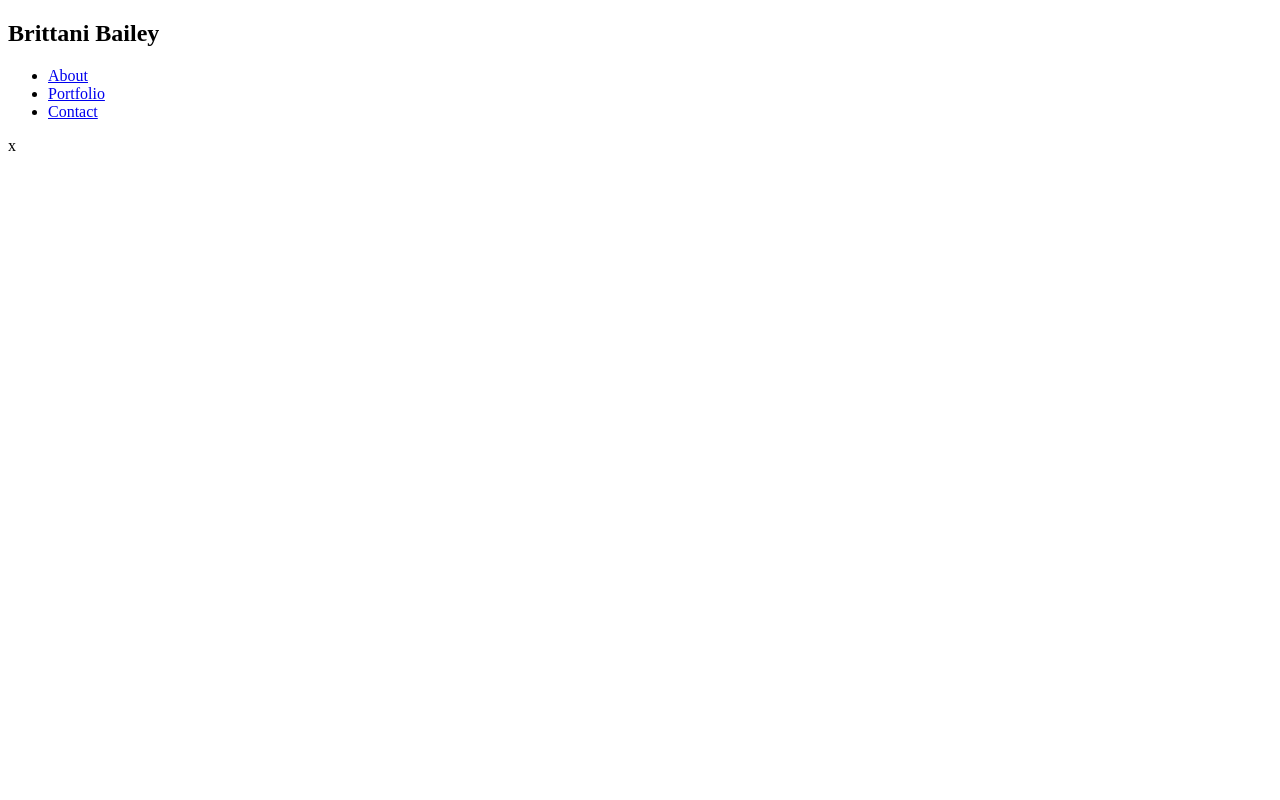
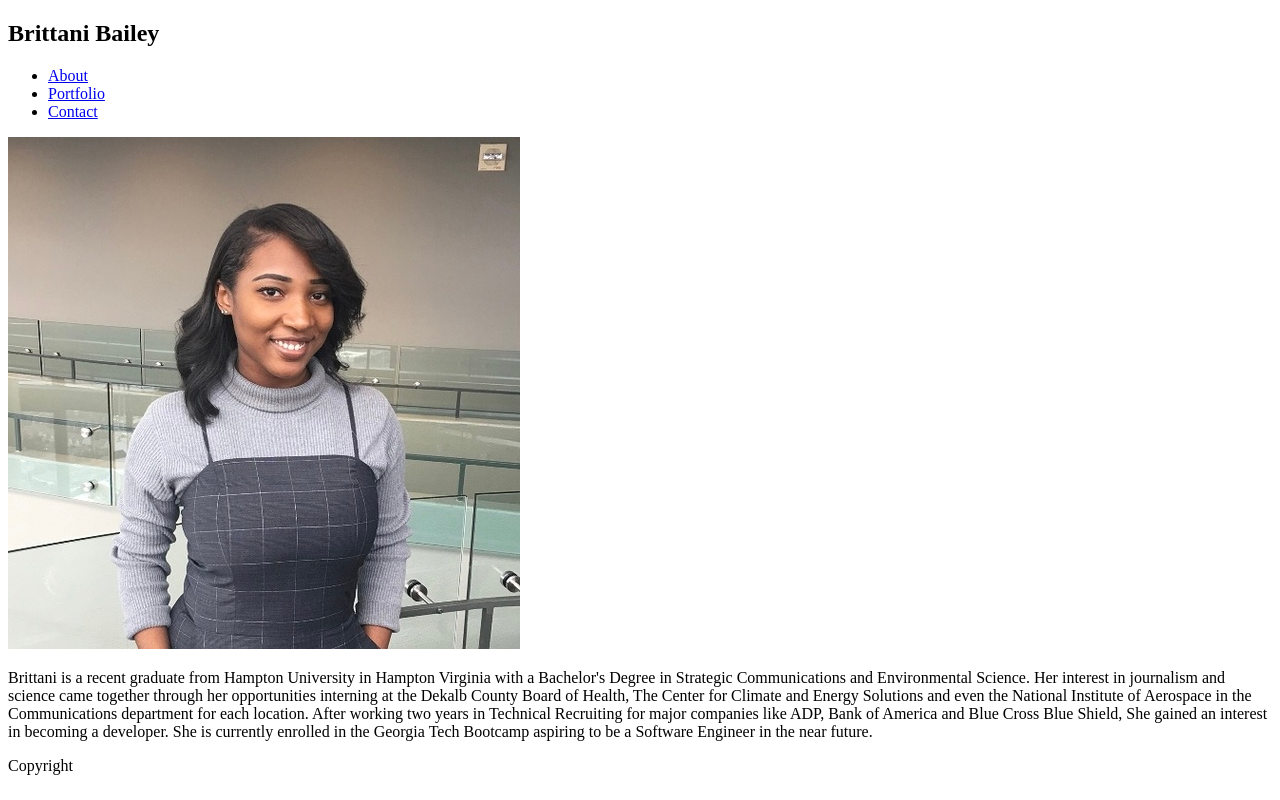
Before and after one commit to brittanibailey1719/codePortfolio, a plain HTML site: page index.html in a window 1280 px wide. Drawn offline with Linux system fonts and the light colour scheme.

Commit message:
Added a profile picture and Background paragraph to main page

```diff
--- a/index.html
+++ b/index.html
@@ -55,21 +55,29 @@
 
         </header>
 
+        <img src="assets/images/profilepic.jpg">
+        </img>
+
+        <div>
+            <p class="background">
+                Brittani is a recent graduate from Hampton University in Hampton Virginia with a Bachelor's Degree in Strategic Communications and Environmental Science. Her interest in journalism and science came together through her opportunities interning at the Dekalb
+                County Board of Health, The Center for Climate and Energy Solutions and even the National Institute of Aerospace in the Communications department for each location. After working two years in Technical Recruiting for major companies like
+                ADP, Bank of America and Blue Cross Blue Shield, She gained an interest in becoming a developer. She is currently enrolled in the Georgia Tech Bootcamp aspiring to be a Software Engineer in the near future.
+            </p>
 
 
 
+        </div>
+
+        <!-- end of container div -->
 
 
+        <footer>
+            <p> Copyright
+            </p>
 
+        </footer>
 
-
-
-
-
-
-
-        <!-- end of container div -->
-    </div>
 </body>
 
-</html>x
+</html>
```
Also changed, not shown: assets/images/profilepic.jpg (added).
